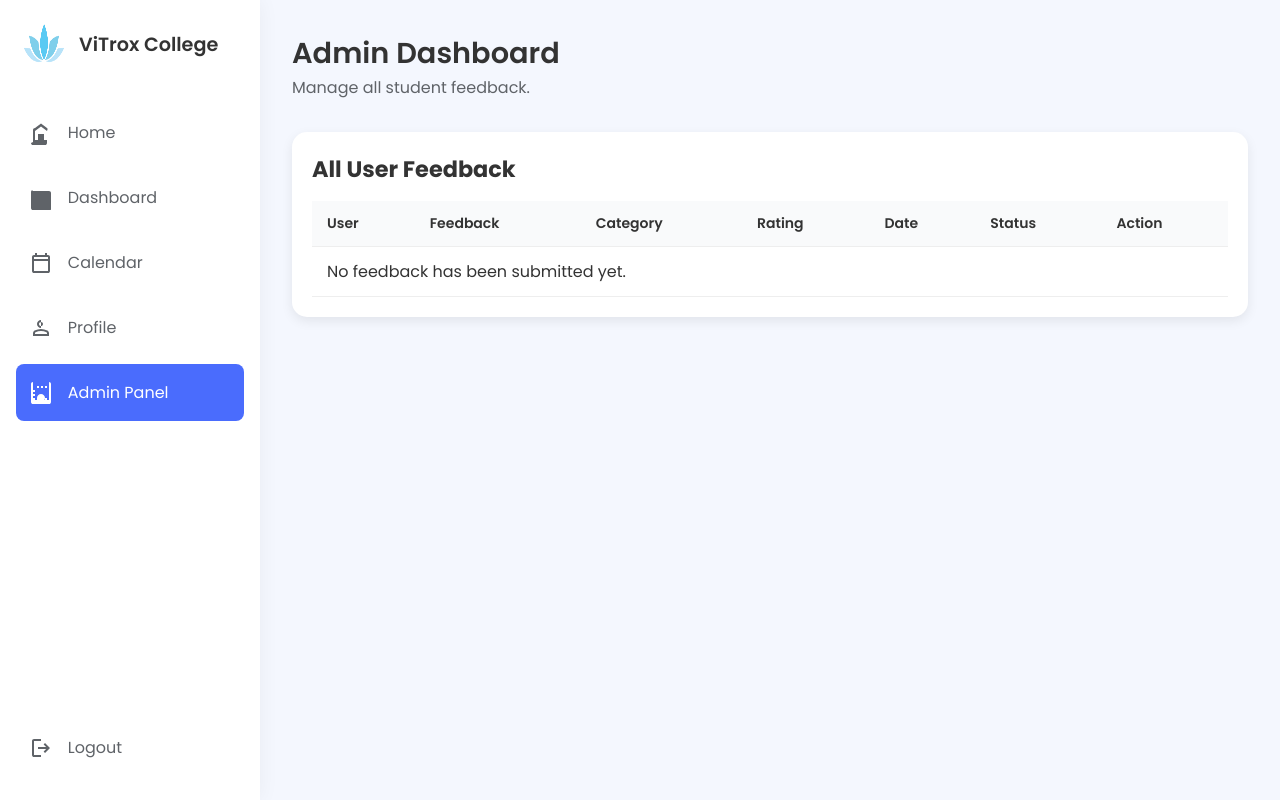
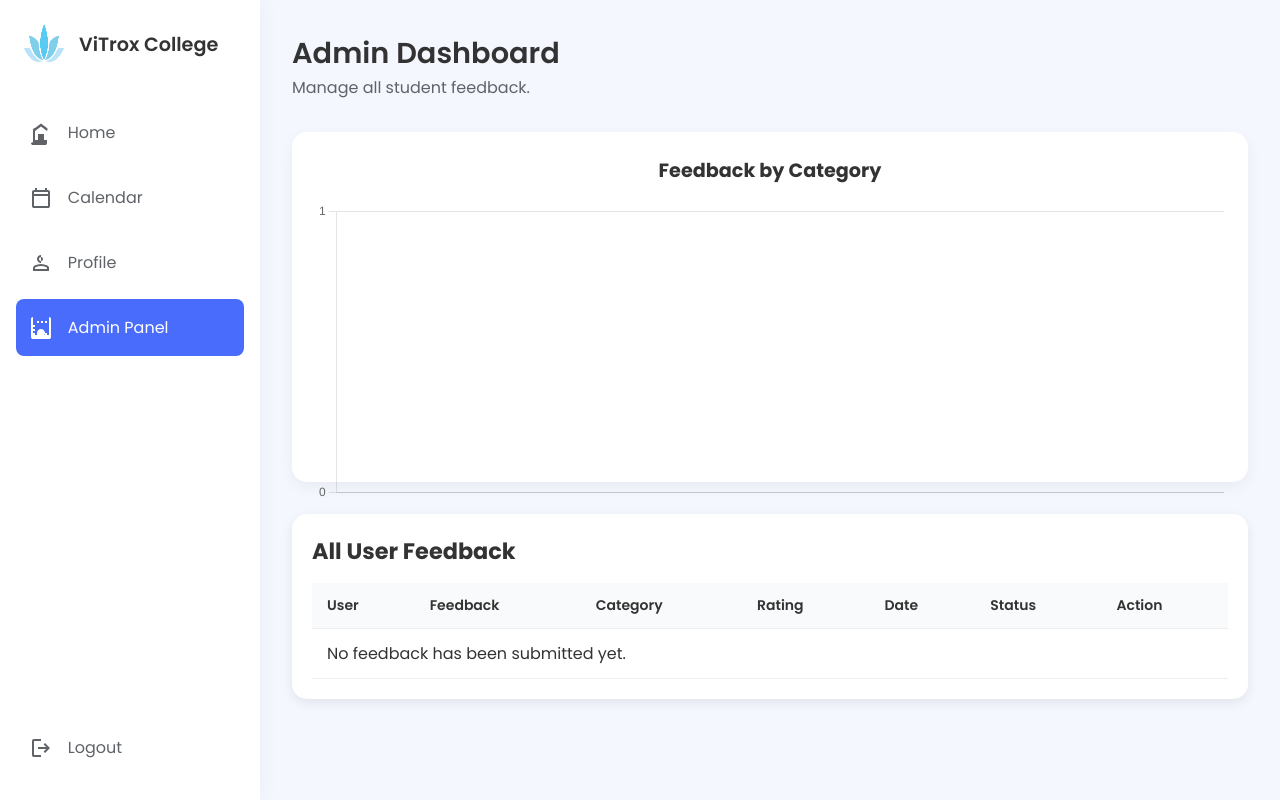
Before and after one commit to sim696969/SEG, a PHP site: page /admin_dashboard.php in a window 1280 px wide. Run offline with PHP 8.4, Linux system fonts and the light colour scheme; the visitor is signed in with stand-in values (Sample User, id 1); data that the repository does not hold is empty.

Commit message:
Add files via upload

```diff
--- a/admin_dashboard.php
+++ b/admin_dashboard.php
@@ -4,15 +4,26 @@
 
   // Security Check: Only allow users with the 'admin' role to access this page.
   if (!isset($_SESSION['user_id']) || $_SESSION['role'] !== 'admin') {
-      // If the user is not an admin, redirect them to the login page.
       header("Location: login.php");
       exit();
   }
 
-  // Fetch all feedback from the database, joining with the users_info table to get usernames.
-  // Order the results to show unresolved feedback first.
+  // Fetch all feedback for the main table
   $sql = "SELECT f.*, u.username FROM feedback f JOIN users_info u ON f.user_id = u.id ORDER BY f.status ASC, f.date DESC";
   $result = mysqli_query($conn, $sql);
+
+  // Fetch data for the category analytics chart
+  $category_sql = "SELECT category, COUNT(*) as count FROM feedback GROUP BY category";
+  $category_result = mysqli_query($conn, $category_sql);
+
+  $categories = [];
+  $category_counts = [];
+  if ($category_result) {
+      while($row = mysqli_fetch_assoc($category_result)) {
+          $categories[] = $row['category'];
+          $category_counts[] = $row['count'];
+      }
+  }
 ?>
 <!DOCTYPE html>
 <html lang="en">
@@ -21,6 +32,7 @@
   <meta name="viewport" content="width=device-width, initial-scale=1.0">
   <title>Admin Dashboard</title>
   <link rel="stylesheet" href="styles/dashboard.css">
+  <script src="https://cdn.jsdelivr.net/npm/chart.js"></script>
 </head>
 <body>
   <?php include 'sidebar.php'; ?>
@@ -32,6 +44,13 @@
             <p>Manage all student feedback.</p>
         </div>
     </header>
+
+    <div class="admin-analytics-container">
+        <div class="admin-chart-container">
+            <h2>Feedback by Category</h2>
+            <canvas id="categoryChart"></canvas>
+        </div>
+    </div>
 
     <div class="admin-table-container">
         <h2>All User Feedback</h2>
@@ -62,7 +81,6 @@
                                 </span>
                             </td>
                             <td>
-                                <!-- Only show the "Resolve" button if the status is "Unresolved" -->
                                 <?php if($row['status'] == 'Unresolved'): ?>
                                     <form action="update_status.php" method="POST" style="display:inline;">
                                         <input type="hidden" name="feedback_id" value="<?php echo $row['id']; ?>">
@@ -79,5 +97,12 @@
         </table>
     </div>
 </main>
+
+<script>
+// Pass the category data from PHP to JavaScript for the chart
+const categoryLabels = <?php echo json_encode($categories); ?>;
+const categoryData = <?php echo json_encode($category_counts); ?>;
+</script>
+<script src="script/admin_dashboard.js" defer></script>
 </body>
 </html>
--- /dev/null
+++ b/script/admin_dashboard.js
@@ -0,0 +1,50 @@
+document.addEventListener('DOMContentLoaded', () => {
+    const ctx = document.getElementById('categoryChart');
+
+    // Check if the chart canvas and data exist before trying to render the chart
+    if (ctx && typeof categoryLabels !== 'undefined' && typeof categoryData !== 'undefined') {
+        new Chart(ctx, {
+            type: 'bar',
+            data: {
+                labels: categoryLabels, // e.g., ['Academics', 'Facilities', 'Student Life']
+                datasets: [{
+                    label: '# of Feedback Submissions',
+                    data: categoryData, // e.g., [12, 19, 3]
+                    backgroundColor: [
+                        'rgba(255, 99, 132, 0.5)',
+                        'rgba(54, 162, 235, 0.5)',
+                        'rgba(255, 206, 86, 0.5)',
+                        'rgba(75, 192, 192, 0.5)',
+                        'rgba(153, 102, 255, 0.5)',
+                    ],
+                    borderColor: [
+                        'rgba(255, 99, 132, 1)',
+                        'rgba(54, 162, 235, 1)',
+                        'rgba(255, 206, 86, 1)',
+                        'rgba(75, 192, 192, 1)',
+                        'rgba(153, 102, 255, 1)',
+                    ],
+                    borderWidth: 1
+                }]
+            },
+            options: {
+                responsive: true,
+                maintainAspectRatio: false,
+                scales: {
+                    y: {
+                        beginAtZero: true,
+                        ticks: {
+                            // Ensure only whole numbers are shown on the y-axis
+                            stepSize: 1
+                        }
+                    }
+                },
+                plugins: {
+                    legend: {
+                        display: false // Hide the legend as it's self-explanatory
+                    }
+                }
+            }
+        });
+    }
+});
--- a/sidebar.php
+++ b/sidebar.php
@@ -1,5 +1,5 @@
 <?php
-// Get the current page filename to highlight the active link
+// Get the current page filename to dynamically highlight the active link
 $current_page = basename($_SERVER['PHP_SELF']);
 ?>
 <nav id="sidebar">
@@ -8,32 +8,28 @@ $current_page = basename($_SERVER['PHP_SELF']);
         <span class="sidebar-title">ViTrox College</span>
     </div>
     <ul class="nav-links">
+        <!-- Home Link -->
         <li class="<?php echo ($current_page == 'student_dashboard.php') ? 'active' : ''; ?>">
             <a href="student_dashboard.php">
                 <svg xmlns="http://www.w3.org/2000/svg" height="24px" viewBox="0 -960 960 960" width="24px"><path d="M240-200h120v-240h240v240h120v-360L480-740 240-560v360Zm-80 80v-480q0-33 23.5-56.5T240-680l240-180 240 180q23 17 23.5 43.5T720-560v480q0 33-23.5 56.5T640-0H160q-33 0-56.5-23.5T80-80Zm320-420Z"/></svg>
                 <span>Home</span>
             </a>
         </li>
-        <li class="<?php echo ($current_page == 'student_dashboard.php') ? 'active' : ''; ?>">
-            <a href="student_dashboard.php">
-                <svg xmlns="http://www.w3.org/2000/svg" height="24px" viewBox="0 -960 960 960" width="24px"><path d="M160-120v-480h160v480H160Zm240 0v-200h160v200H400Zm240 0v-360h160v360H640ZM80-80v-640q0-33 23.5-56.5T160-760h640q33 0 56.5 23.5T880-680v640q0 33-23.5 56.5T800-0H160q-33 0-56.5-23.5T80-80Z"/></svg>
-                <span>Dashboard</span>
-            </a>
-        </li>
+        <!-- Calendar Link -->
         <li class="<?php echo ($current_page == 'calendar.php') ? 'active' : ''; ?>">
             <a href="calendar.php">
                 <svg xmlns="http://www.w3.org/2000/svg" height="24px" viewBox="0 -960 960 960" width="24px"><path d="M200-80q-33 0-56.5-23.5T120-160v-560q0-33 23.5-56.5T200-800h40v-80h80v80h320v-80h80v80h40q33 0 56.5 23.5T840-720v560q0 33-23.5 56.5T760-80H200Zm0-80h560v-400H200v400Zm0-480h560v-80H200v80Zm0 0v-80 80Z"/></svg>
                 <span>Calendar</span>
             </a>
         </li>
+        <!-- Profile Link -->
         <li class="<?php echo ($current_page == 'profile.php') ? 'active' : ''; ?>">
             <a href="profile.php">
                 <svg xmlns="http://www.w3.org/2000/svg" height="24px" viewBox="0 -960 960 960" width="24px"><path d="M480-480q-66 0-113-47t-47-113q0-66 47-113t113-47q66 0 113 47t47 113q0-66-47-113t-113-47ZM160-160v-112q0-34 17.5-62.5T224-378q62-31 126-46.5T480-440q62 0 126 15.5T736-378q29 15 46.5 43.5T800-272v112H160Zm80-80h480v-32q0-11-5.5-20T700-306q-54-27-109-40.5T480-360q-57 0-111 13.5T260-306q-9 5-14.5 14t-5.5 20v32Zm240-320q33 0 56.5-23.5T560-640q0-33-23.5-56.5T480-720q-33 0-56.5 23.5T400-640q0 33 23.5 56.5T480-560Zm0-80Zm0 400Z"/></svg>
                 <span>Profile</span>
             </a>
         </li>
-
-        <!-- This is the new conditional link for the admin panel -->
+         <!-- Admin Panel (Only shows for admin users) -->
         <?php if (isset($_SESSION['role']) && $_SESSION['role'] === 'admin'): ?>
         <li class="<?php echo ($current_page == 'admin_dashboard.php') ? 'active' : ''; ?>">
             <a href="admin_dashboard.php">
--- a/styles/dashboard.css
+++ b/styles/dashboard.css
@@ -350,3 +350,74 @@ main {
 .resolve-btn:hover {
     background-color: #0b7dda;
 }
+.average-rating-container {
+    margin-top: 2rem;
+    padding-top: 1.5rem;
+    border-top: 1px solid #f0f0f0;
+    text-align: center;
+}
+
+.average-rating-container h3 {
+    font-size: 1rem;
+    font-weight: 500;
+    color: var(--secondary-text-color);
+    margin-bottom: 0.5rem;
+}
+
+.average-rating-display {
+    display: flex;
+    justify-content: center;
+    align-items: center;
+    gap: 10px;
+}
+
+.rating-number {
+    font-size: 2.5rem;
+    font-weight: 700;
+    color: var(--text-color);
+}
+
+.rating-stars {
+    font-size: 1.5rem;
+}
+
+.analytics-star {
+    color: #e0e0e0; /* Empty star color */
+}
+
+.analytics-star.filled {
+    color: #ffc107; /* Filled star color */
+}
+
+/* This is a trick for the half-star */
+.analytics-star.half {
+    position: relative;
+    display: inline-block;
+    color: #e0e0e0;
+}
+.analytics-star.half::before {
+    content: '\2605'; /* Filled star character */
+    position: absolute;
+    left: 0;
+    top: 0;
+    width: 50%;
+    overflow: hidden;
+    color: #ffc107;
+}
+.admin-analytics-container {
+    margin-bottom: 2rem;
+}
+
+.admin-chart-container {
+    background-color: var(--main-color);
+    padding: 1.5rem;
+    border-radius: 15px;
+    box-shadow: var(--card-shadow);
+    height: 350px; /* Give the chart a fixed height */
+}
+
+.admin-chart-container h2 {
+    font-size: 1.2rem;
+    margin-bottom: 1rem;
+    text-align: center;
+}
```
Also changed, not shown: styles/admin.css (added, +85 -0 lines).
